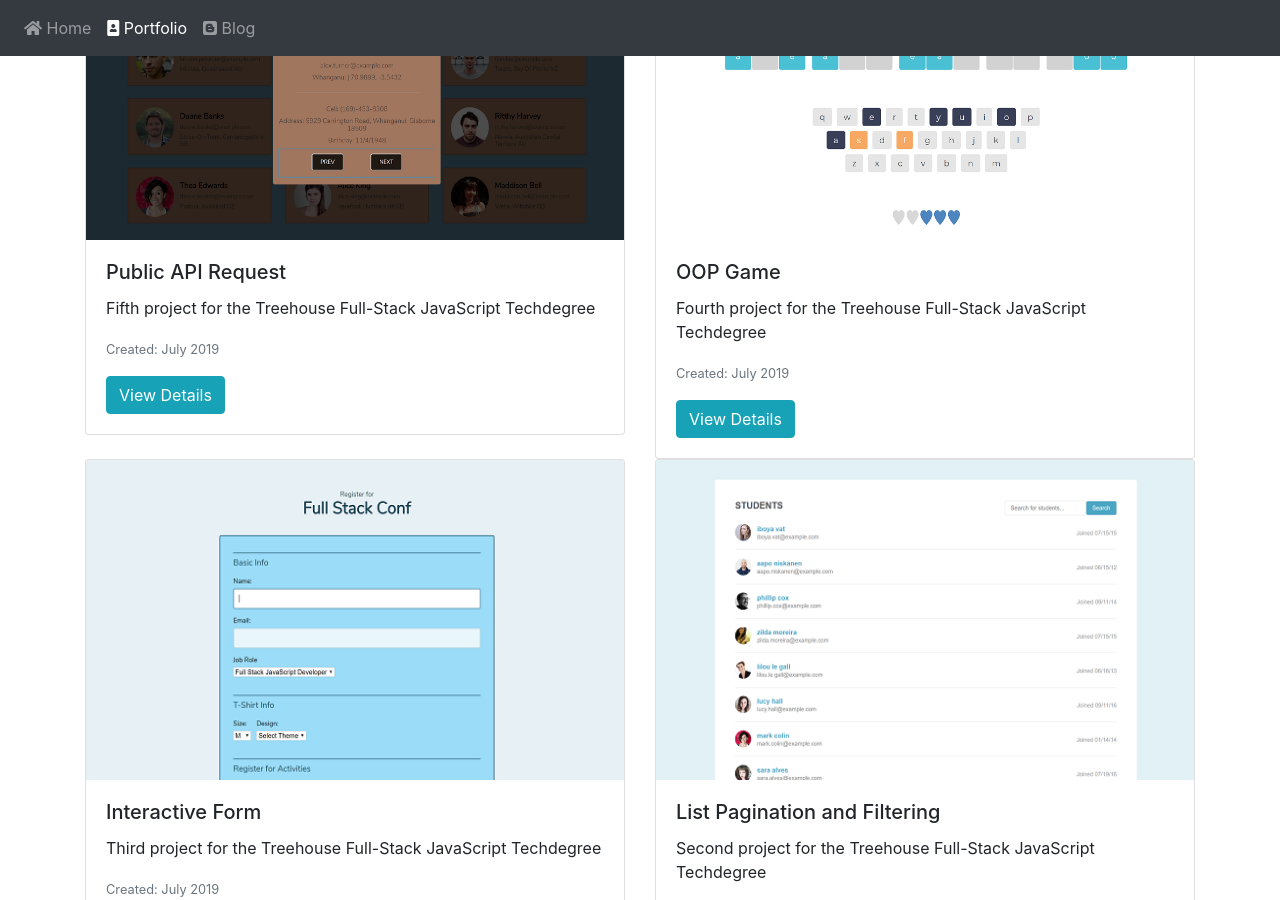
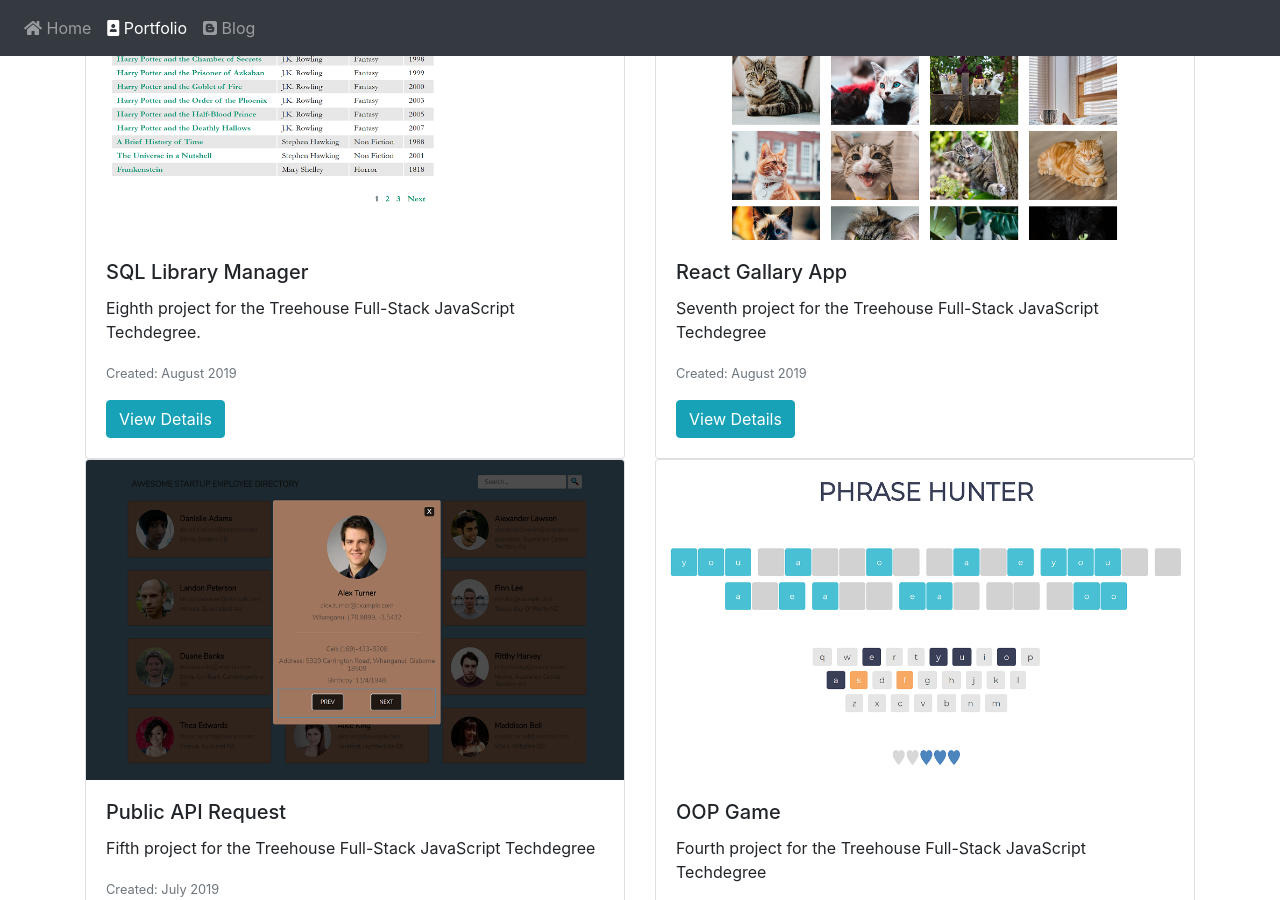
Before and after one commit to bt93/old_website, a Jekyll site: the page built from pages/portfolio.html, in a window 1280 px wide and 900 px high, scrolled down 545 px. Built offline with Jekyll 4.4.1, drawn with Linux system fonts in a browser that asks for light colours; nearby versions of some CDN libraries; comment, search, counter and statistics services are not loaded.

Commit message:
new projects

```diff
--- a/_includes/soc_media.html
+++ b/_includes/soc_media.html
@@ -1,5 +1,4 @@
 <p>
-	<a href="https://twitter.com/howhow1" target="_blank"><i class="fab fa-twitter"></i></a>
 	<a href="https://github.com/bt93" target="_blank"><i class="fab fa-github"></i></a>
 	<a href="https://www.linkedin.com/in/jason-howie-837ba36b/" target="_blank"><i class="fab fa-linkedin"></i></a>
 	<a href="https://www.youtube.com/channel/UCF5LcI7ConBpK0k-JooewCg" target="_blank"><i class="fab fa-youtube"></i></a>
--- /dev/null
+++ b/_portfolio/react_gallary.md
@@ -0,0 +1,9 @@
+---
+layout: project
+title: React Gallary App
+github_url: https://github.com/bt93/react-gallery-app
+image: img/react-gallary.png
+date: 2019-8-05 12:00:00 -0400
+description: Seventh project for the Treehouse Full-Stack JavaScript Techdegree
+---
+Seventh project for the Treehouse Full-Stack JavaScript Techdegree. A React app that creates an image gallery. Instead of using the Flickr API, I chose to use the [Unsplash API](https://unsplash.com/).
--- /dev/null
+++ b/_portfolio/sql-library.md
@@ -0,0 +1,9 @@
+---
+layout: project
+title: SQL Library Manager
+github_url: https://github.com/bt93/sql-library-manager
+image: img/sql-library.png
+date: 2019-8-19 12:00:00 -0400
+description: Eighth project for the Treehouse Full-Stack JavaScript Techdegree.
+---
+Eighth project for the Treehouse Full-Stack JavaScript Techdegree. A library database management app using Node, express, sequelize, sqlite and pug. This CRUD app will allow you to view, create, edit and delete data on the sqlite database.
```
Also changed, not shown: img/react-gallary.png (added), img/sql-library.png (added).
